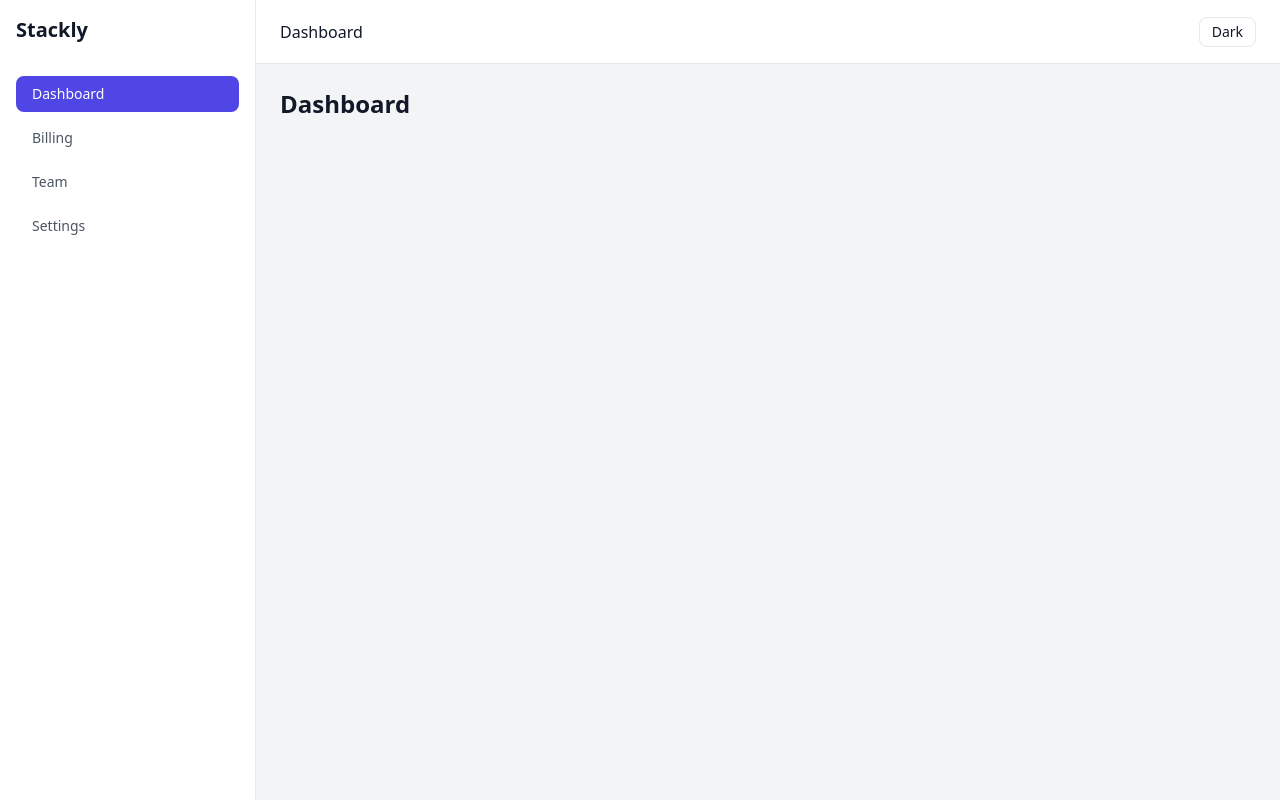
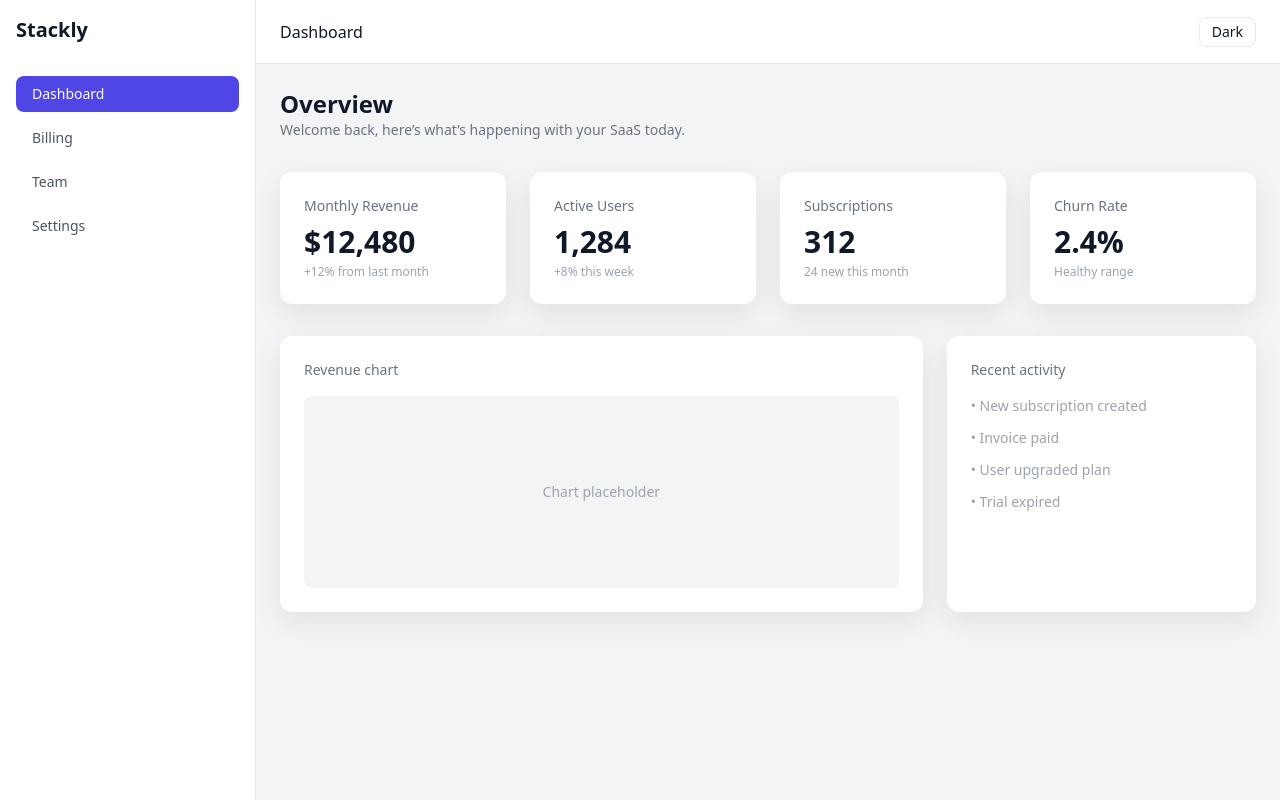
Before and after one commit to Abdiev003/stackly-dashboard, a React (Vite) app: page / in a window 1280 px wide. Built offline with nearby package versions, Linux system fonts and the light colour scheme.

Commit message:
feat: add dashboard overview with stat cards and layout

```diff
--- /dev/null
+++ b/src/components/ui/StatCard.tsx
@@ -0,0 +1,17 @@
+type StatCardProps = {
+  title: string;
+  value: string;
+  description?: string;
+};
+
+export default function StatCard({ title, value, description }: StatCardProps) {
+  return (
+    <div className="p-6 bg-white dark:bg-neutral-800 rounded-xl shadow-soft">
+      <p className="text-sm text-gray-500 dark:text-gray-400">{title}</p>
+      <p className="mt-2 text-3xl font-semibold">{value}</p>
+      {description && (
+        <p className="mt-1 text-xs text-gray-400">{description}</p>
+      )}
+    </div>
+  );
+}
--- /dev/null
+++ b/src/data/dashboard.ts
@@ -0,0 +1,22 @@
+export const dashboardStats = [
+  {
+    title: "Monthly Revenue",
+    value: "$12,480",
+    description: "+12% from last month",
+  },
+  {
+    title: "Active Users",
+    value: "1,284",
+    description: "+8% this week",
+  },
+  {
+    title: "Subscriptions",
+    value: "312",
+    description: "24 new this month",
+  },
+  {
+    title: "Churn Rate",
+    value: "2.4%",
+    description: "Healthy range",
+  },
+];
--- a/src/pages/dashboard/Dashboard.tsx
+++ b/src/pages/dashboard/Dashboard.tsx
@@ -1,3 +1,48 @@
+import StatCard from "../../components/ui/StatCard";
+import { dashboardStats } from "../../data/dashboard";
+
 export default function Dashboard() {
-  return <h2 className="text-2xl font-semibold">Dashboard</h2>;
+  return (
+    <div className="space-y-8">
+      {/* Header */}
+      <div>
+        <h2 className="text-2xl font-semibold">Overview</h2>
+        <p className="text-sm text-gray-500">
+          Welcome back, here’s what’s happening with your SaaS today.
+        </p>
+      </div>
+
+      {/* Stats */}
+      <div className="grid grid-cols-1 sm:grid-cols-2 lg:grid-cols-4 gap-6">
+        {dashboardStats.map((stat) => (
+          <StatCard
+            key={stat.title}
+            title={stat.title}
+            value={stat.value}
+            description={stat.description}
+          />
+        ))}
+      </div>
+
+      {/* Placeholder sections */}
+      <div className="grid grid-cols-1 lg:grid-cols-3 gap-6">
+        <div className="lg:col-span-2 p-6 bg-white dark:bg-neutral-800 rounded-xl shadow-soft">
+          <p className="text-sm text-gray-500">Revenue chart</p>
+          <div className="mt-4 h-48 rounded-lg bg-gray-100 dark:bg-neutral-700 flex items-center justify-center text-gray-400 text-sm">
+            Chart placeholder
+          </div>
+        </div>
+
+        <div className="p-6 bg-white dark:bg-neutral-800 rounded-xl shadow-soft">
+          <p className="text-sm text-gray-500">Recent activity</p>
+          <div className="mt-4 space-y-3 text-sm text-gray-400">
+            <p>• New subscription created</p>
+            <p>• Invoice paid</p>
+            <p>• User upgraded plan</p>
+            <p>• Trial expired</p>
+          </div>
+        </div>
+      </div>
+    </div>
+  );
 }
```
